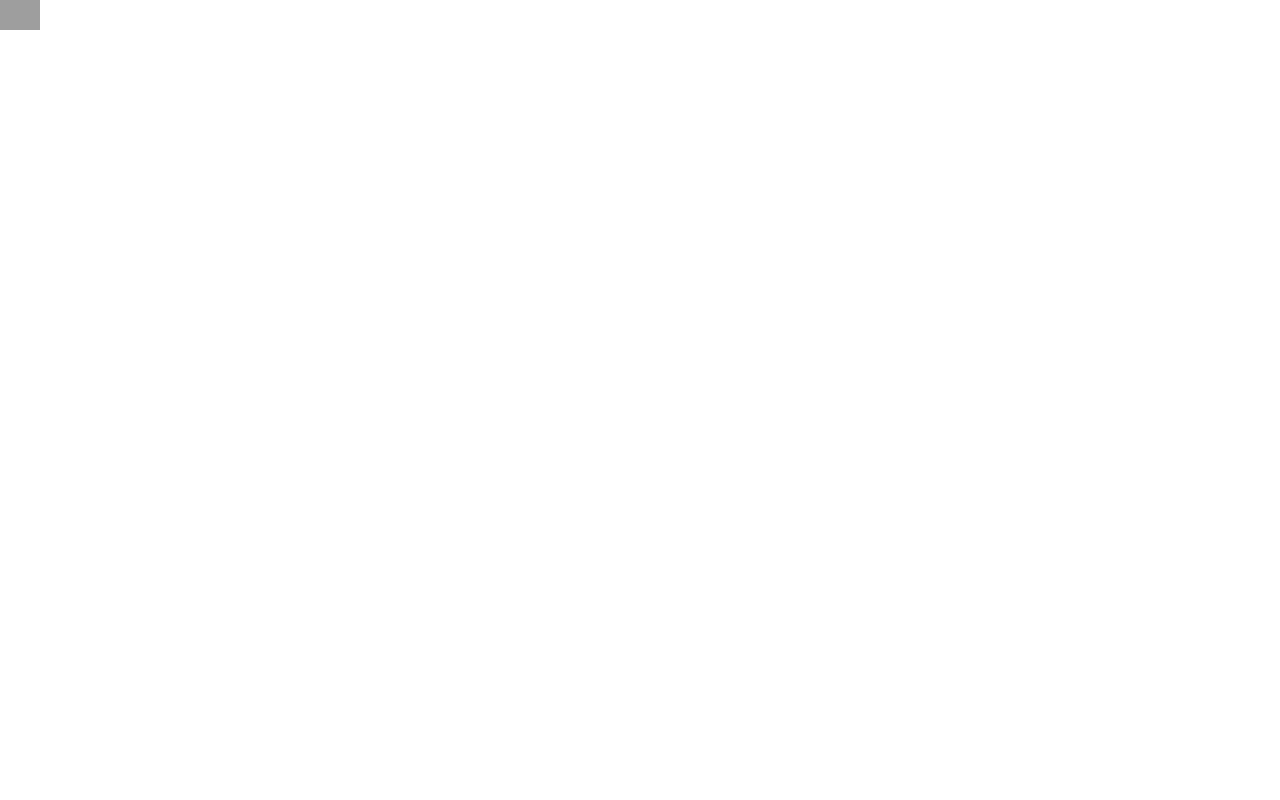
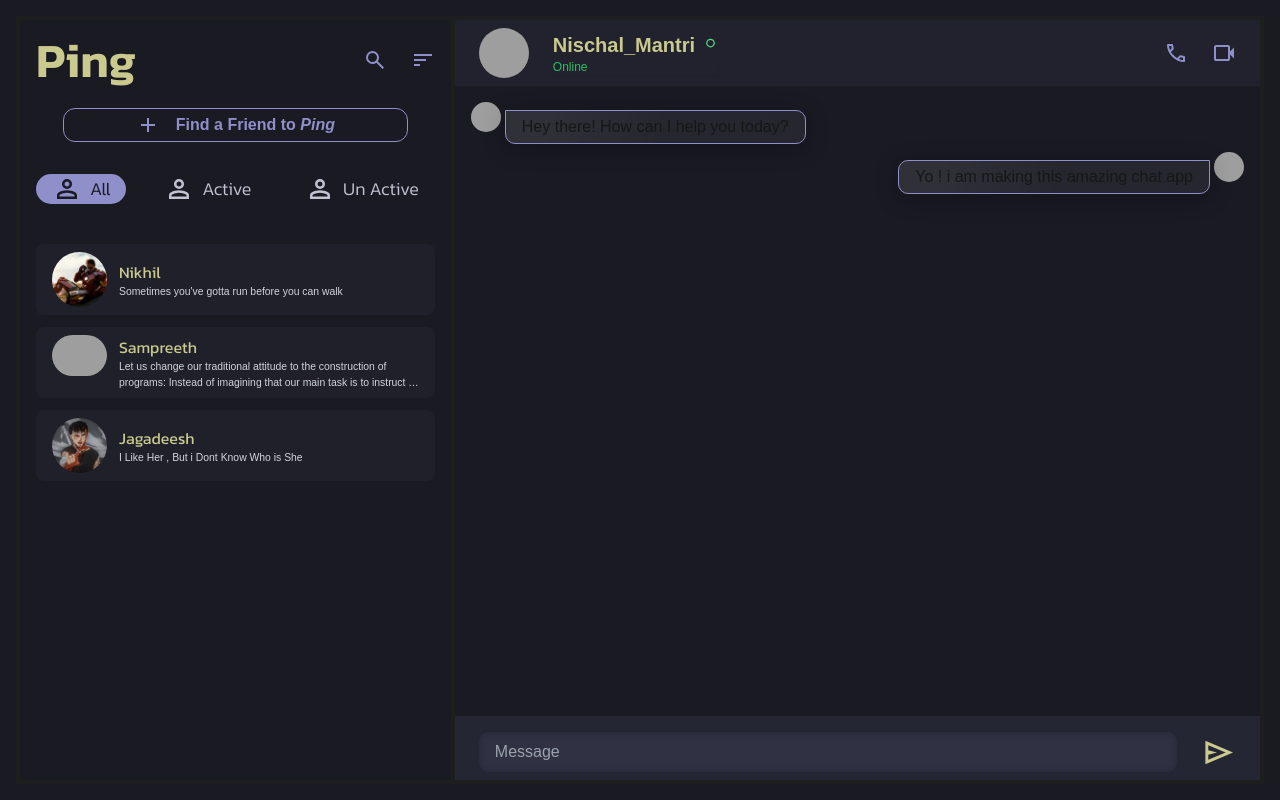
Before and after one commit to Nischa1Mv/Ping, a Next.js app: page / in a window 1280 px wide. Built offline with nearby package versions, Linux system fonts and the light colour scheme; grey boxes are pictures that could not be loaded.

Commit message:
added profile page when clicked on the profile picture

```diff
--- a/src/app/ChatHeader.tsx
+++ b/src/app/ChatHeader.tsx
@@ -1,7 +1,10 @@
 import Image from "next/image";
 import React from "react";
 
-function ChatHeader() {
+interface ChatHeaderProps {
+  setIsProfileOpen: React.Dispatch<React.SetStateAction<boolean>>;
+}
+function ChatHeader({ setIsProfileOpen }: ChatHeaderProps) {
   return (
     <>
       {/* Chat Header */}
@@ -17,6 +20,9 @@ function ChatHeader() {
         }}
       >
         <Image
+          onClick={() => {
+            setIsProfileOpen(true);
+          }}
           className=" rounded-full aspect-square   "
           src="https://avatars.githubusercontent.com/u/118107697?v=4&size=64"
           alt="Profile Picture"
--- a/src/app/Profile.tsx
+++ b/src/app/Profile.tsx
@@ -2,7 +2,11 @@ import React, { useState } from "react";
 import ImageOverlay from "./imageOverlay";
 import Image from "next/image";
 
-function Profile() {
+interface ProfileProps {
+  setIsProfileOpen: React.Dispatch<React.SetStateAction<boolean>>;
+}
+
+function Profile({ setIsProfileOpen }: ProfileProps) {
   const [showImageOverlay, setShowImageOverlay] = useState(false);
   const ProfilePicture =
     "https://media-hyd1-1.cdn.whatsapp.net/v/t61.24694-24/379619630_6949750128379753_6172259427711619252_n.jpg?ccb=11-4&oh=01_Q5AaIO2kBGB6JkOO1GOwTcvG9XIDmY-5Vitx5Oo9Mv7P_lPp&oe=674A8A31&_nc_sid=5e03e0&_nc_cat=108";
@@ -18,7 +22,20 @@ function Profile() {
           <ImageOverlay src={ProfilePicture} />
         </div>
       )}
-      <div className="h-full  ">
+      <div className="w-full border  ">
+        <div className="flex gap-4">
+          <svg
+            onClick={() => {
+              setIsProfileOpen(false);
+            }}
+            xmlns="http://www.w3.org/2000/svg"
+            height="24px"
+            viewBox="0 -960 960 960"
+            width="24px"
+            fill="#8F8FCA"
+          >
+            <path d="M360-240 120-480l240-240 56 56-144 144h568v80H272l144 144-56 56Z" />
+          </svg>
           <Image
             onClick={() => {
               setShowImageOverlay(true);
@@ -29,6 +46,7 @@ function Profile() {
             alt="ProfilePicture"
           />
         </div>
+      </div>
     </>
   );
 }
--- a/src/app/chat.tsx
+++ b/src/app/chat.tsx
@@ -4,8 +4,11 @@ import ChatHeader from "./ChatHeader";
 import ChatInput from "./ChatInput";
 import Contacts from "./Contacts";
 import ChatBody from "./ChatBody";
+import Profile from "./Profile";
+import { useState } from "react";
 
 function Chat() {
+  const [isProfileOpen, setIsProfileOpen] = useState(false);
   return (
     <>
       <div className="bg-[#191A22] w-screen h-screen flex  p-4">
@@ -14,9 +17,18 @@ function Chat() {
         {/* Right Side */}
 
         <div className="grow flex flex-col  border-4 border-l-2 border-[#1E1E1E] ">
-          <ChatHeader />
-          <ChatBody />
-          <ChatInput />
+          {isProfileOpen ? (
+            <>
+              <Profile setIsProfileOpen={setIsProfileOpen} />
+            </>
+          ) : (
+            <>
+              {" "}
+              <ChatHeader setIsProfileOpen={setIsProfileOpen} />
+              <ChatBody />
+              <ChatInput />
+            </>
+          )}
         </div>
       </div>
     </>
--- a/src/app/page.tsx
+++ b/src/app/page.tsx
@@ -1,12 +1,11 @@
 "use client";
-// import Chat from "./chat";
-import Profile from "./Profile";
+import Chat from "./chat";
 
 export default function Home() {
   return (
     <>
       <div>
-        <Profile />
+        <Chat />
       </div>
     </>
   );
```
Lines whose indentation alone changed are shown as unchanged.
